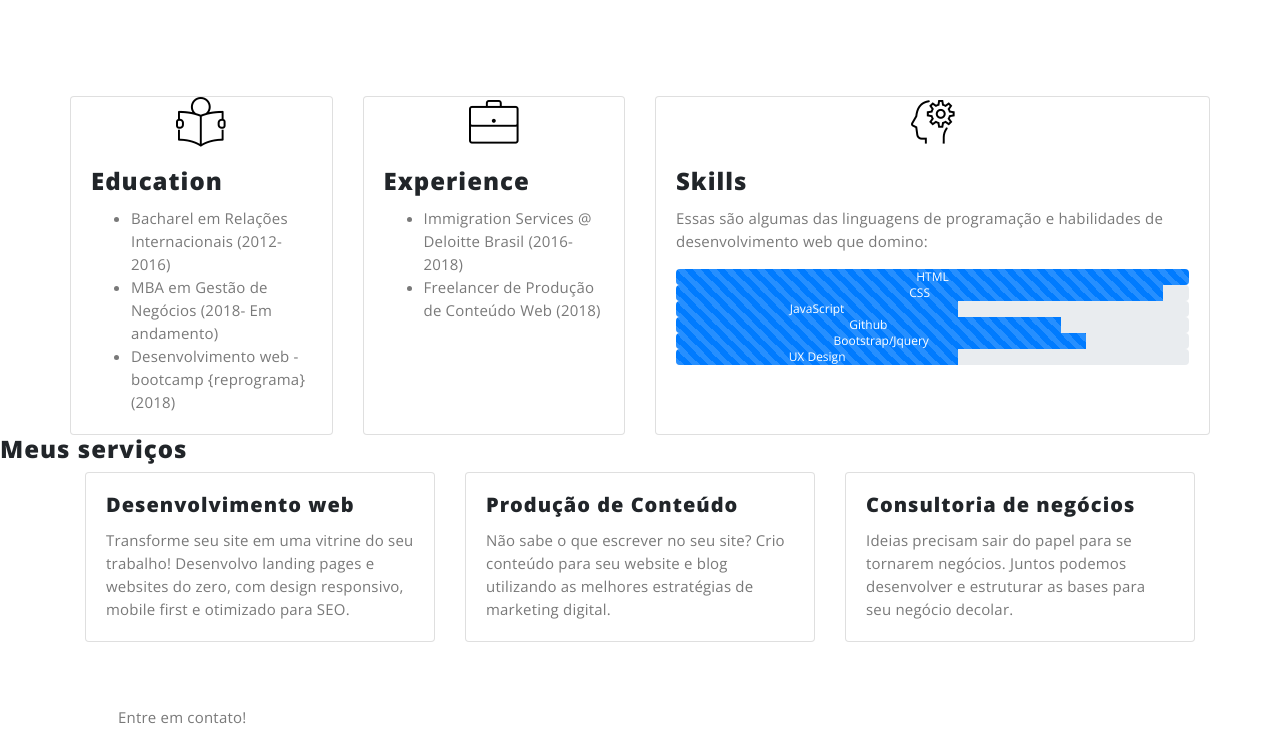
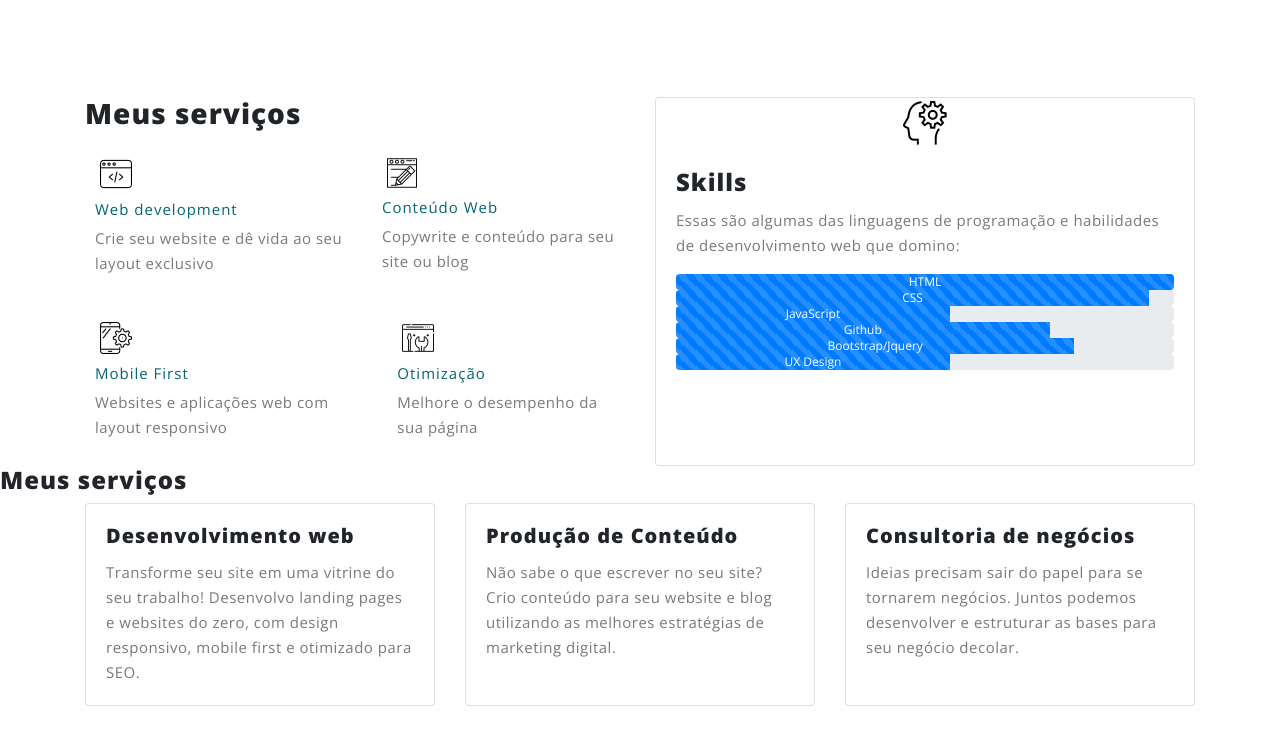
Before and after one commit to brunagil/old-brunagil-portfolio, a website: page index.html in a window 1280 px wide. Shown: the part 1230-1973 px from the top of the page. Drawn offline with nearby package versions, Linux system fonts and the light colour scheme.

Commit message:
redesign my services section

```diff
--- a/css/style2.css
+++ b/css/style2.css
@@ -22,8 +22,8 @@ font-weight: 800;
 p, a, li {
     font-size: 15px;
     font-weight: 300;
-	line-height: 23px;
-    letter-spacing: 0.2px;
+    line-height: 25px;
+    letter-spacing: 0.5px;
     color: #797979;
 }
 
@@ -117,7 +117,7 @@ label {
     margin-top: 100px;
 }
 
-
+/* social media icons size */
 .social-media__img img {
     width: 100px;
     max-width: 35%;
@@ -131,7 +131,7 @@ label {
     border: 1px solid red;
 }
 
-
+/* profile picture */
 .div__container_profile-img img {
     padding: 10px;
     border: none;
@@ -139,3 +139,25 @@ label {
     border-left: 1px solid red;
     border-radius: 0;
 }
+
+/*---- 5. My Services ----*/
+
+.services__title {
+    font-size: 15px;
+    font-weight: 300;
+    color: #056571;
+
+}
+
+.services__display_f {
+    display: flex;
+
+}
+
+.services__box {
+    padding: 10px;
+}
+
+.services__box img {
+    padding: 10px 5px;
+}
--- a/index.html
+++ b/index.html
@@ -74,10 +74,13 @@
         <div class="col-lg-6">
           <h3>Sobre mim</h3>
           <p>Formada em Relações Internacionais pela Universidade Federal de São Paulo (UNIFESP), sempre nutri
-            interesse pela área de <span>tecnologia, segurança e cooperação internacional</span> como maneiras de resolver conflitos e criar soluções inovadoras.
+            interesse pela área de <span>tecnologia, segurança e cooperação internacional</span> como maneiras de
+            resolver conflitos e criar soluções inovadoras.
             <br>
             <br>
-            Em 2018, fui selecionada para fazer parte do bootcamp intensivo da {reprograma} e hoje atuo como <span>Desenvolvedora Front-End</span>. Acredito e desejo unir o aprendizado técnico de novas linguagens à construção de soluções tecnológicas mais justas e acessíveis para todos.</p>
+            Em 2018, fui selecionada para fazer parte do bootcamp intensivo da {reprograma} e hoje atuo como <span>Desenvolvedora
+              Front-End</span>. Acredito e desejo unir o aprendizado técnico de novas linguagens à construção de
+            soluções tecnológicas mais justas e acessíveis para todos.</p>
           <!-- social media -->
           <div class="d-flex space-div social-media__img">
             <a href="https://github.com/brunagil"><img src="img/github-icon.png" class="media-object img-responsive img-thumbnail social-media__img_border"></a>
@@ -90,14 +93,49 @@
     </div>
   </section>
 
-  <!--- EDUCATION // EXPERIENCE // CODE SKILLS ----->
-  <section class="skills color-gray" id="resume">
+  <!--- MY SERVICES ----->
+  <section id="resume">
     <div class="container div__container_mt">
       <div class="row">
-        <div class="row row-margin">
+
+        <div class="col-lg-6">
+          <div class="services-title">
+            <h3>Meus serviços</h2>
+          </div>
+          <!-- list of services-->
+          <div class="services__display_f">
+
+            <div class="services__box">
+              <img src="./img/web.png" alt="ícone de um computador com uma tag de abertura de código na tela">
+              <h3 class="services__title">Web development</h3>
+              <p>Crie seu website e dê vida ao seu layout exclusivo</p>
+            </div>
+
+            <div class="services__box">
+              <img src="./img/content.png" alt="">
+              <h3 class="services__title">Conteúdo Web</h3>
+              <p>Copywrite e conteúdo para seu site ou blog</p>
+            </div>
+          </div>
+
+          <div class="services__display_f">
+
+            <div class="services__box">
+              <img src="./img/mobile.png" alt="">
+              <h3 class="services__title">Mobile First</h3>
+              <p>Websites e aplicações web com layout responsivo</p>
+            </div>
+
+            <div class="services__box">
+              <img src="./img/better.png" alt="">
+              <h3 class="services__title">Otimização</h3>
+              <p>Melhore o desempenho da sua página</p>
+            </div>
+          </div>
+        </div>
 
           <!--EDUCATION-->
-          <div class="col-lg-3">
+          <!-- <div class="col-lg-3">
             <div class="card h-100 resume-color">
               <div class="text-center">
                 <img src="img/education-icon.png" class="rounded" alt="Icone de uma menina lendo um livro">
@@ -111,10 +149,10 @@
                 </ul>
               </div>
             </div>
-          </div>
+          </div> -->
 
           <!-- JOB EXPERIENCE -->
-          <div class="col-lg-3">
+          <!-- <div class="col-lg-3">
             <div class="card h-100 resume-color">
               <div class="text-center">
                 <img src="img/experience-icon.png" class="rounded" alt="icone de uma maleta de trabalho">
@@ -127,13 +165,13 @@
                 </ul>
               </div>
             </div>
-          </div>
+          </div> -->
 
           <!-- CODE SKILLS -->
           <div class="col-lg-6">
             <div class="card h-100 resume-color">
               <div class="text-center">
-                <img src="img/skills-icon.png" class="rounded" alt="icone de uma pessoa pensando">
+                <img src="./img/skills-icon.png" class="rounded" alt="icone de uma pessoa pensando">
               </div>
               <div class="card-body">
                 <h4 class="card-title">Skills</h4>
```
Also changed, not shown: img/better.png (added), img/content.png (added), img/education-icon.png (deleted), img/experience-icon.png (deleted), img/mobile.png (added), img/web.png (added).
